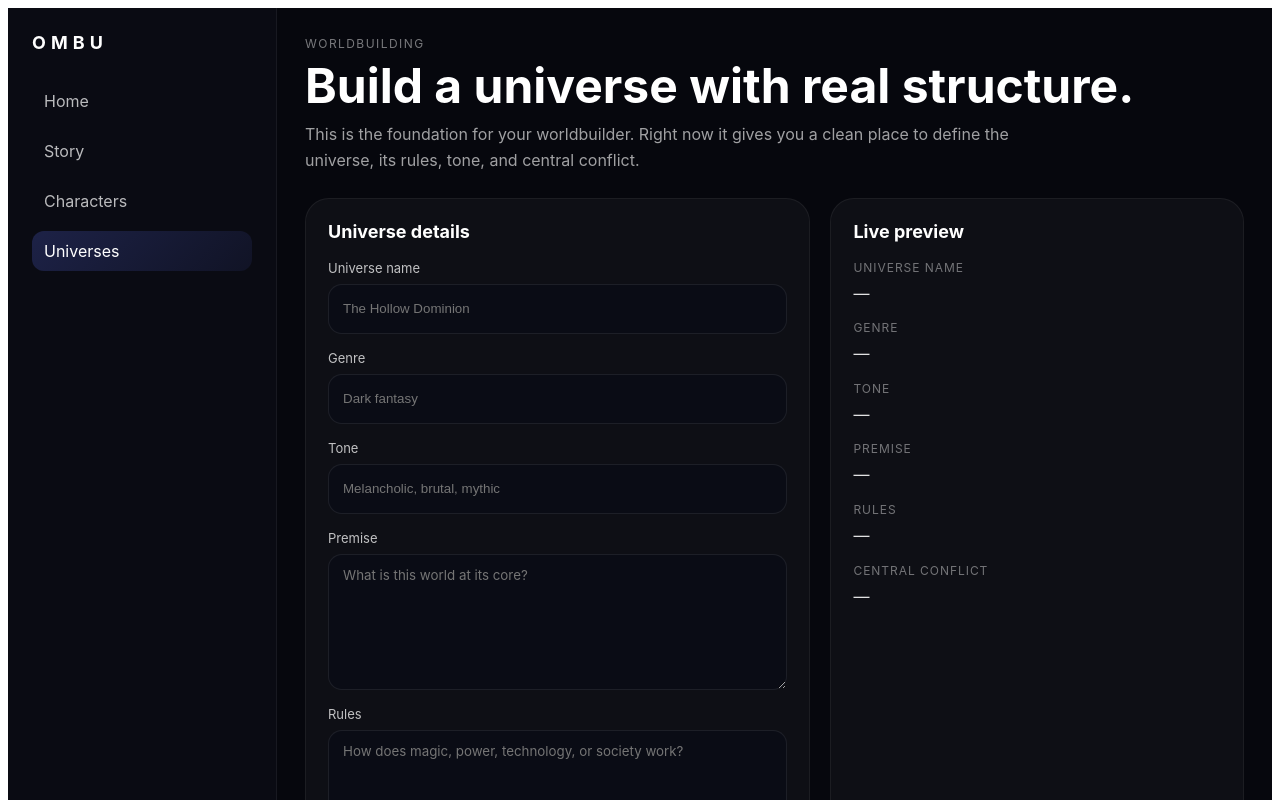
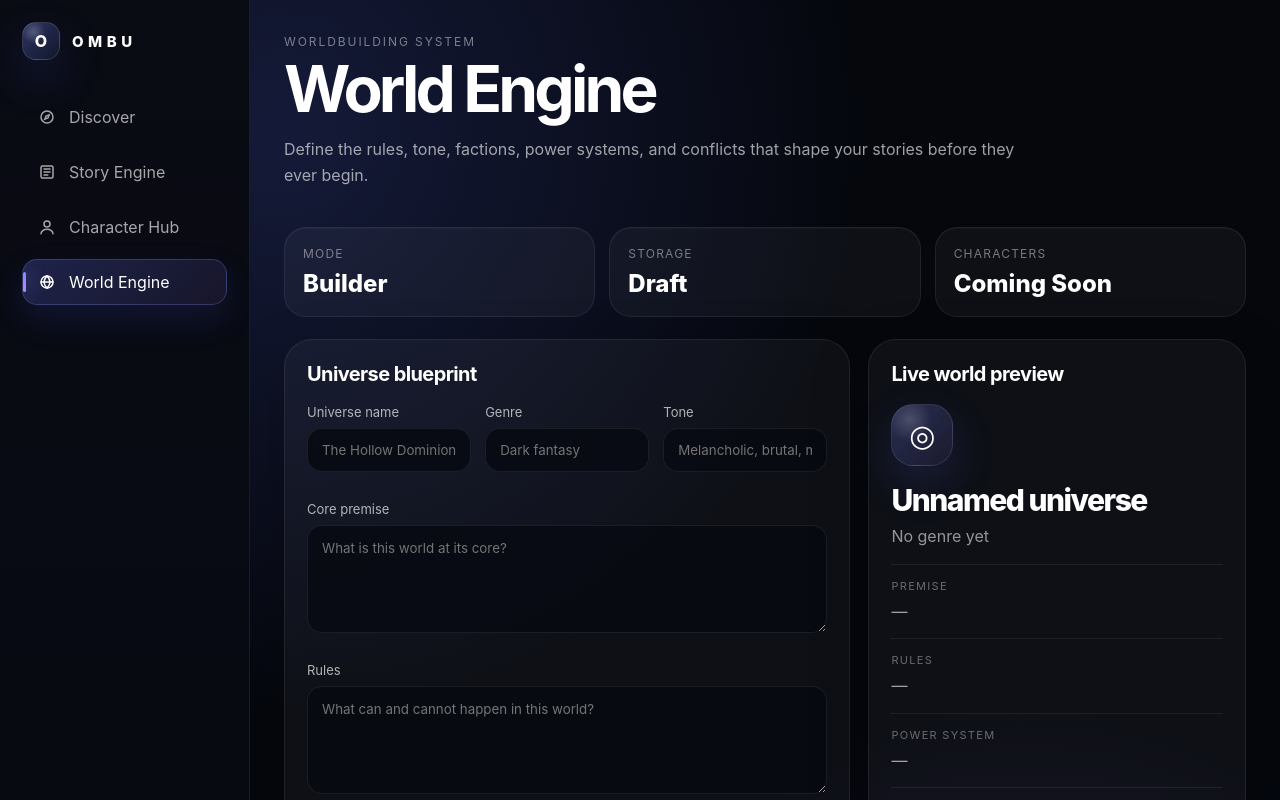
Before and after one commit to 0mbu/ombu, a Next.js app: page /universes in a window 1280 px wide. Shown: the top 800 px of the page. Built offline with nearby package versions, Linux system fonts and the light colour scheme.

Commit message:
Refactor UniversesPage with new fields and layout

```diff
--- a/pages/universes.js
+++ b/pages/universes.js
@@ -1,6 +1,6 @@
 import Head from "next/head";
-import Link from "next/link";
 import { useState } from "react";
+import OmbuSidebar from "../components/OmbuSidebar";
 
 export default function UniversesPage() {
   const [form, setForm] = useState({
@@ -9,7 +9,11 @@ export default function UniversesPage() {
     tone: "",
     premise: "",
     rules: "",
-    conflict: ""
+    conflict: "",
+    powerSystem: "",
+    locations: "",
+    factions: "",
+    storyHooks: ""
   });
 
   const updateField = (field, value) => {
@@ -22,270 +26,402 @@ export default function UniversesPage() {
   return (
     <>
       <Head>
-        <title>Universes | OMBU</title>
+        <title>World Engine | OMBU</title>
       </Head>
 
-      <div style={styles.page}>
-        <div style={styles.sidebar}>
-          <div style={styles.sidebarBrand}>OMBU</div>
-          <div style={styles.sidebarLinks}>
-            <Link href="/" style={styles.sidebarLink}>Home</Link>
-            <Link href="/story" style={styles.sidebarLink}>Story</Link>
-            <Link href="/characters" style={styles.sidebarLink}>Characters</Link>
-            <Link href="/universes" style={styles.sidebarActive}>Universes</Link>
+      <div className="page">
+        <OmbuSidebar />
+
+        <main className="main">
+          <section className="hero">
+            <div>
+              <div className="eyebrow">Worldbuilding system</div>
+              <h1>World Engine</h1>
+              <p>
+                Define the rules, tone, factions, power systems, and conflicts that shape
+                your stories before they ever begin.
+              </p>
             </div>
-        </div>
+          </section>
 
-        <main style={styles.main}>
-          <div style={styles.eyebrow}>Worldbuilding</div>
-          <h1 style={styles.title}>Build a universe with real structure.</h1>
-          <p style={styles.subtitle}>
-            This is the foundation for your worldbuilder. Right now it gives you a clean
-            place to define the universe, its rules, tone, and central conflict.
-          </p>
+          <section className="stats">
+            <Stat label="Mode" value="Builder" />
+            <Stat label="Storage" value="Draft" />
+            <Stat label="Characters" value="Coming Soon" />
+          </section>
 
-          <div style={styles.layout}>
-            <section style={styles.formCard}>
-              <div style={styles.sectionTitle}>Universe details</div>
+          <section className="layout">
+            <div className="formCard">
+              <h2 className="sectionTitle">Universe blueprint</h2>
 
+              <div className="formGrid">
                 <Field
                   label="Universe name"
                   value={form.name}
                   onChange={(value) => updateField("name", value)}
                   placeholder="The Hollow Dominion"
                 />
+
                 <Field
                   label="Genre"
                   value={form.genre}
                   onChange={(value) => updateField("genre", value)}
                   placeholder="Dark fantasy"
                 />
+
                 <Field
                   label="Tone"
                   value={form.tone}
                   onChange={(value) => updateField("tone", value)}
                   placeholder="Melancholic, brutal, mythic"
                 />
-              <TextAreaField
-                label="Premise"
+
+                <TextField
+                  className="wide"
+                  label="Core premise"
                   value={form.premise}
                   onChange={(value) => updateField("premise", value)}
                   placeholder="What is this world at its core?"
                 />
-              <TextAreaField
+
+                <TextField
+                  className="wide"
                   label="Rules"
                   value={form.rules}
                   onChange={(value) => updateField("rules", value)}
-                placeholder="How does magic, power, technology, or society work?"
+                  placeholder="What can and cannot happen in this world?"
                 />
-              <TextAreaField
+
+                <TextField
+                  className="wide"
+                  label="Power system / technology"
+                  value={form.powerSystem}
+                  onChange={(value) => updateField("powerSystem", value)}
+                  placeholder="Magic, marks, chakra, tech, mutations, divine gifts..."
+                />
+
+                <TextField
+                  className="wide"
                   label="Central conflict"
                   value={form.conflict}
                   onChange={(value) => updateField("conflict", value)}
                   placeholder="What tension drives this world?"
                 />
+
+                <TextField
+                  className="wide"
+                  label="Important locations"
+                  value={form.locations}
+                  onChange={(value) => updateField("locations", value)}
+                  placeholder="Kingdoms, cities, districts, ruins, schools, planets..."
+                />
+
+                <TextField
+                  className="wide"
+                  label="Factions / groups"
+                  value={form.factions}
+                  onChange={(value) => updateField("factions", value)}
+                  placeholder="Clans, companies, armies, guilds, governments..."
+                />
+
+                <TextField
+                  className="wide"
+                  label="Story hooks"
+                  value={form.storyHooks}
+                  onChange={(value) => updateField("storyHooks", value)}
+                  placeholder="What kinds of stories should happen here?"
+                />
+              </div>
+            </div>
+
+            <aside className="previewCard">
+              <h2 className="sectionTitle">Live world preview</h2>
+
+              <div className="worldOrb">◎</div>
+              <div className="previewName">{form.name || "Unnamed universe"}</div>
+              <div className="previewSub">
+                {form.genre || "No genre yet"} {form.tone ? `• ${form.tone}` : ""}
+              </div>
+
+              <PreviewBlock label="Premise" value={form.premise} />
+              <PreviewBlock label="Rules" value={form.rules} />
+              <PreviewBlock label="Power System" value={form.powerSystem} />
+              <PreviewBlock label="Central Conflict" value={form.conflict} />
+              <PreviewBlock label="Locations" value={form.locations} />
+              <PreviewBlock label="Factions" value={form.factions} />
+              <PreviewBlock label="Story Hooks" value={form.storyHooks} />
+            </aside>
           </section>
-
-            <aside style={styles.previewCard}>
-              <div style={styles.sectionTitle}>Live preview</div>
-
-              <PreviewRow label="Universe name" value={form.name} />
-              <PreviewRow label="Genre" value={form.genre} />
-              <PreviewRow label="Tone" value={form.tone} />
-              <PreviewRow label="Premise" value={form.premise} />
-              <PreviewRow label="Rules" value={form.rules} />
-              <PreviewRow label="Central conflict" value={form.conflict} />
-            </aside>
-          </div>
         </main>
       </div>
+
+      <style jsx global>{`
+        * {
+          box-sizing: border-box;
+        }
+
+        body {
+          margin: 0;
+          background: #05070d;
+        }
+
+        .page {
+          min-height: 100vh;
+          display: flex;
+          background:
+            radial-gradient(circle at 22% 8%, rgba(92, 112, 255, 0.18), transparent 32%),
+            radial-gradient(circle at 80% 70%, rgba(126, 84, 255, 0.12), transparent 30%),
+            #05070d;
+          color: white;
+          font-family: Inter, ui-sans-serif, system-ui, -apple-system, BlinkMacSystemFont, "Segoe UI", sans-serif;
+        }
+
+        .main {
+          flex: 1;
+          padding: 34px;
+          min-width: 0;
+        }
+
+        .hero {
+          display: flex;
+          justify-content: space-between;
+          gap: 24px;
+          align-items: flex-start;
+          margin-bottom: 22px;
+          animation: fadeUp 420ms ease both;
+        }
+
+        .eyebrow {
+          font-size: 12px;
+          letter-spacing: 0.16em;
+          text-transform: uppercase;
+          color: rgba(255,255,255,0.45);
+          margin-bottom: 10px;
+        }
+
+        h1 {
+          margin: 0;
+          font-size: clamp(2.6rem, 5vw, 4.6rem);
+          letter-spacing: -0.06em;
+          line-height: 0.95;
+        }
+
+        .hero p {
+          max-width: 760px;
+          color: rgba(255,255,255,0.62);
+          line-height: 1.65;
+          font-size: 16px;
+        }
+
+        .stats {
+          display: grid;
+          grid-template-columns: repeat(3, minmax(0, 1fr));
+          gap: 14px;
+          margin: 20px 0 22px;
+          animation: fadeUp 520ms ease both;
+        }
+
+        .stat {
+          padding: 18px;
+          border-radius: 22px;
+          background: rgba(255,255,255,0.04);
+          border: 1px solid rgba(255,255,255,0.075);
+          box-shadow: inset 0 1px 0 rgba(255,255,255,0.03);
+        }
+
+        .statLabel {
+          font-size: 12px;
+          color: rgba(255,255,255,0.44);
+          text-transform: uppercase;
+          letter-spacing: 0.1em;
+          margin-bottom: 8px;
+        }
+
+        .statValue {
+          font-size: 24px;
+          font-weight: 800;
+        }
+
+        .layout {
+          display: grid;
+          grid-template-columns: minmax(0, 1.2fr) minmax(340px, 0.8fr);
+          gap: 18px;
+          animation: fadeUp 650ms ease both;
+        }
+
+        .formCard,
+        .previewCard {
+          border-radius: 28px;
+          background: rgba(255,255,255,0.04);
+          border: 1px solid rgba(255,255,255,0.075);
+          padding: 22px;
+          box-shadow: 0 20px 60px rgba(0,0,0,0.22);
+        }
+
+        .sectionTitle {
+          margin: 0 0 18px;
+          font-size: 20px;
+          letter-spacing: -0.03em;
+        }
+
+        .formGrid {
+          display: grid;
+          grid-template-columns: repeat(3, minmax(0, 1fr));
+          gap: 14px;
+        }
+
+        .field {
+          display: flex;
+          flex-direction: column;
+          gap: 8px;
+          margin-bottom: 15px;
+        }
+
+        .field label {
+          font-size: 13px;
+          color: rgba(255,255,255,0.68);
+        }
+
+        input,
+        textarea {
+          width: 100%;
+          border: 1px solid rgba(255,255,255,0.08);
+          background: rgba(9,11,19,0.88);
+          color: white;
+          border-radius: 15px;
+          padding: 13px 14px;
+          outline: none;
+          font-family: inherit;
+          transition: 200ms ease;
+        }
+
+        input:focus,
+        textarea:focus {
+          border-color: rgba(135,150,255,0.38);
+          box-shadow: 0 0 0 4px rgba(95,111,255,0.11);
+        }
+
+        textarea {
+          min-height: 108px;
+          resize: vertical;
+          line-height: 1.5;
+        }
+
+        .wide {
+          grid-column: 1 / -1;
+        }
+
+        .worldOrb {
+          width: 62px;
+          height: 62px;
+          border-radius: 22px;
+          display: grid;
+          place-items: center;
+          font-size: 30px;
+          margin-bottom: 16px;
+          background:
+            radial-gradient(circle at 30% 25%, rgba(255,255,255,0.18), transparent 36%),
+            linear-gradient(135deg, rgba(111,130,255,0.26), rgba(155,124,255,0.1));
+          border: 1px solid rgba(255,255,255,0.1);
+          box-shadow: 0 18px 45px rgba(85, 100, 255, 0.16);
+        }
+
+        .previewName {
+          font-size: 30px;
+          font-weight: 850;
+          letter-spacing: -0.05em;
+          margin-bottom: 6px;
+        }
+
+        .previewSub {
+          color: rgba(255,255,255,0.56);
+          margin-bottom: 16px;
+          line-height: 1.5;
+        }
+
+        .previewBlock {
+          padding-top: 14px;
+          margin-top: 14px;
+          border-top: 1px solid rgba(255,255,255,0.07);
+        }
+
+        .previewLabel {
+          font-size: 11px;
+          color: rgba(255,255,255,0.38);
+          text-transform: uppercase;
+          letter-spacing: 0.12em;
+          margin-bottom: 6px;
+        }
+
+        .previewText {
+          color: rgba(255,255,255,0.62);
+          line-height: 1.6;
+          white-space: pre-wrap;
+        }
+
+        @keyframes fadeUp {
+          from {
+            opacity: 0;
+            transform: translateY(14px);
+          }
+          to {
+            opacity: 1;
+            transform: translateY(0);
+          }
+        }
+
+        @media (max-width: 900px) {
+          .page {
+            flex-direction: column;
+          }
+
+          .stats,
+          .layout,
+          .formGrid {
+            grid-template-columns: 1fr;
+          }
+
+          .main {
+            padding: 22px;
+          }
+        }
+      `}</style>
     </>
   );
 }
 
-function Field({ label, value, onChange, placeholder }) {
+function Stat({ label, value }) {
   return (
-    <label style={styles.field}>
-      <span style={styles.label}>{label}</span>
-      <input
-        value={value}
-        onChange={(e) => onChange(e.target.value)}
-        placeholder={placeholder}
-        style={styles.input}
-      />
-    </label>
-  );
-}
-
-function TextAreaField({ label, value, onChange, placeholder }) {
-  return (
-    <label style={styles.field}>
-      <span style={styles.label}>{label}</span>
-      <textarea
-        value={value}
-        onChange={(e) => onChange(e.target.value)}
-        placeholder={placeholder}
-        style={styles.textarea}
-      />
-    </label>
-  );
-}
-
-function PreviewRow({ label, value }) {
-  return (
-    <div style={styles.previewRow}>
-      <div style={styles.previewLabel}>{label}</div>
-      <div style={styles.previewValue}>{value || "—"}</div>
+    <div className="stat">
+      <div className="statLabel">{label}</div>
+      <div className="statValue">{value}</div>
     </div>
   );
 }
 
-const styles = {
-  page: {
-    minHeight: "100vh",
-    display: "flex",
-    background: "#06070d",
-    color: "white",
-    fontFamily:
-      'Inter, ui-sans-serif, system-ui, -apple-system, BlinkMacSystemFont, "Segoe UI", sans-serif'
-  },
+function Field({ label, value, onChange, placeholder, className = "" }) {
+  return (
+    <div className={`field ${className}`}>
+      <label>{label}</label>
+      <input value={value} onChange={(e) => onChange(e.target.value)} placeholder={placeholder} />
+    </div>
+  );
+}
 
-  sidebar: {
-    width: 220,
-    borderRight: "1px solid rgba(255,255,255,0.06)",
-    padding: 24,
-    background: "rgba(10,12,20,0.9)"
-  },
+function TextField({ label, value, onChange, placeholder, className = "" }) {
+  return (
+    <div className={`field ${className}`}>
+      <label>{label}</label>
+      <textarea value={value} onChange={(e) => onChange(e.target.value)} placeholder={placeholder} />
+    </div>
+  );
+}
 
-  sidebarBrand: {
-    fontSize: 18,
-    fontWeight: 700,
-    letterSpacing: "0.28em",
-    marginBottom: 28
-  },
-
-  sidebarLinks: {
-    display: "flex",
-    flexDirection: "column",
-    gap: 10
-  },
-
-  sidebarLink: {
-    textDecoration: "none",
-    color: "rgba(255,255,255,0.72)",
-    padding: "10px 12px",
-    borderRadius: 12
-  },
-
-  sidebarActive: {
-    textDecoration: "none",
-    color: "white",
-    background: "linear-gradient(135deg, rgba(96,115,255,0.22), rgba(96,115,255,0.08))",
-    padding: "10px 12px",
-    borderRadius: 12
-  },
-
-  main: {
-    flex: 1,
-    padding: 28
-  },
-
-  eyebrow: {
-    fontSize: 12,
-    letterSpacing: "0.12em",
-    textTransform: "uppercase",
-    color: "rgba(255,255,255,0.46)",
-    marginBottom: 10
-  },
-
-  title: {
-    margin: 0,
-    fontSize: "clamp(2rem, 4vw, 3rem)",
-    lineHeight: 1.03
-  },
-
-  subtitle: {
-    marginTop: 12,
-    maxWidth: 760,
-    color: "rgba(255,255,255,0.62)",
-    lineHeight: 1.6,
-    marginBottom: 24
-  },
-
-  layout: {
-    display: "grid",
-    gridTemplateColumns: "minmax(0, 1.1fr) minmax(320px, 0.9fr)",
-    gap: 20
-  },
-
-  formCard: {
-    background: "rgba(255,255,255,0.035)",
-    border: "1px solid rgba(255,255,255,0.06)",
-    borderRadius: 24,
-    padding: 22
-  },
-
-  previewCard: {
-    background: "rgba(255,255,255,0.035)",
-    border: "1px solid rgba(255,255,255,0.06)",
-    borderRadius: 24,
-    padding: 22
-  },
-
-  sectionTitle: {
-    fontSize: 18,
-    fontWeight: 700,
-    marginBottom: 18
-  },
-
-  field: {
-    display: "flex",
-    flexDirection: "column",
-    gap: 8,
-    marginBottom: 16
-  },
-
-  label: {
-    fontSize: 13,
-    color: "rgba(255,255,255,0.74)"
-  },
-
-  input: {
-    height: 48,
-    borderRadius: 14,
-    border: "1px solid rgba(255,255,255,0.08)",
-    background: "rgba(11,13,22,0.9)",
-    color: "white",
-    padding: "0 14px",
-    outline: "none"
-  },
-
-  textarea: {
-    minHeight: 110,
-    borderRadius: 14,
-    border: "1px solid rgba(255,255,255,0.08)",
-    background: "rgba(11,13,22,0.9)",
-    color: "white",
-    padding: "12px 14px",
-    outline: "none",
-    resize: "vertical",
-    fontFamily: "inherit"
-  },
-
-  previewRow: {
-    marginBottom: 14
-  },
-
-  previewLabel: {
-    fontSize: 12,
-    letterSpacing: "0.08em",
-    textTransform: "uppercase",
-    color: "rgba(255,255,255,0.42)",
-    marginBottom: 6
-  },
-
-  previewValue: {
-    lineHeight: 1.6,
-    color: "rgba(255,255,255,0.88)"
+function PreviewBlock({ label, value }) {
+  return (
+    <div className="previewBlock">
+      <div className="previewLabel">{label}</div>
+      <div className="previewText">{value || "—"}</div>
+    </div>
+  );
 }
-};
```
Lines whose indentation alone changed are shown as unchanged.
